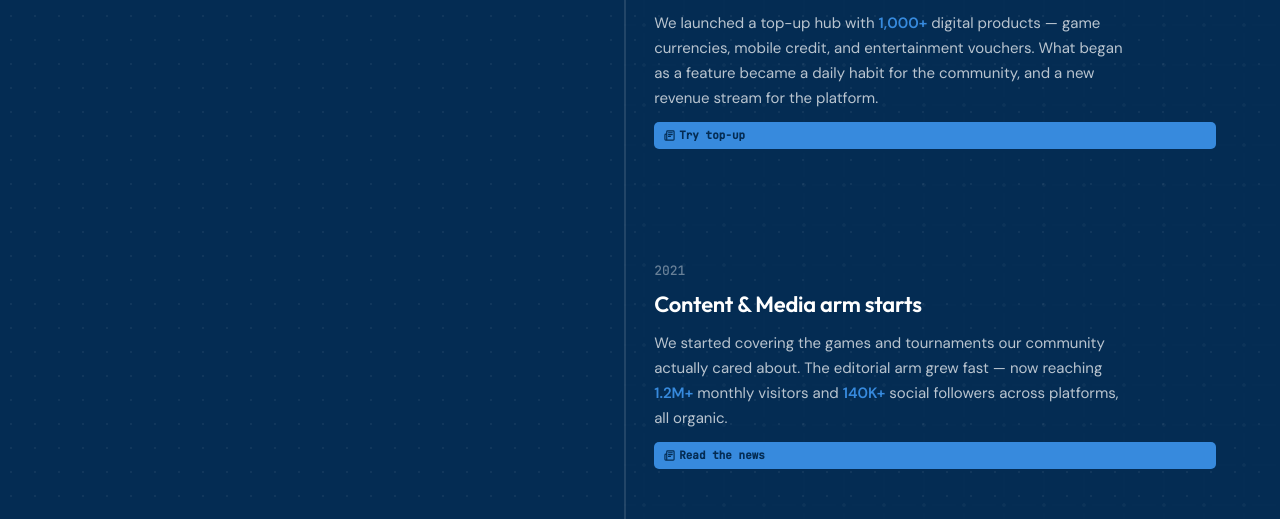
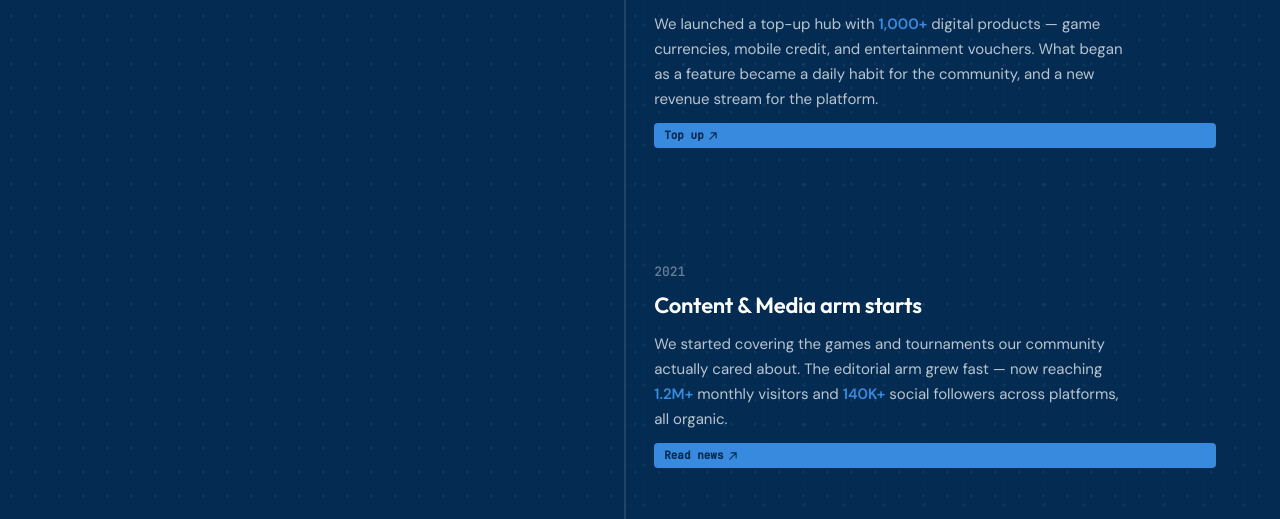
Before and after one commit to niamhramadhaan/gamefinity-landing-page, a Next.js app: page / in a window 1280 px wide. Shown: the part 1981-2500 px from the top of the page. Built offline with nearby package versions, Linux system fonts and the light colour scheme.

Commit message:
Compact Story CTAs with ↗ icon, Navbar News link with icon and smooth crossfade

```diff
--- a/components/Navbar.tsx
+++ b/components/Navbar.tsx
@@ -169,6 +169,7 @@ export default function Navbar() {
             >
               <span className="news-default">Read News</span>
               <span className="news-hover">at blog.gamefinity.id</span>
+              <svg className="news-icon" width="11" height="11" viewBox="0 0 16 16" fill="none"><path d="M5 3h8v8M13 3L3 13" stroke="currentColor" strokeWidth="1.8" strokeLinecap="round" strokeLinejoin="round" /></svg>
             </a>
           </div>
 
@@ -297,7 +298,7 @@ export default function Navbar() {
         }
         .nav-link--news:hover { background: rgba(55,138,221,0.14); }
         .news-default, .news-hover {
-          transition: opacity 0.2s ease, transform 0.2s ease;
+          transition: opacity 0.2s ease;
           display: inline-flex;
           align-items: center;
         }
@@ -307,10 +308,14 @@ export default function Navbar() {
           text-decoration: underline;
           text-underline-offset: 3px;
           opacity: 0;
-          transform: translateY(4px);
         }
-        .nav-link--news:hover .news-default { opacity: 0; transform: translateY(-4px); }
-        .nav-link--news:hover .news-hover { opacity: 1; transform: translateY(0); }
+        .news-icon {
+          flex-shrink: 0;
+          transition: transform 0.2s ease;
+        }
+        .nav-link--news:hover .news-default { opacity: 0; }
+        .nav-link--news:hover .news-hover { opacity: 1; }
+        .nav-link--news:hover .news-icon { transform: translate(1px, -1px); }
         .menu-item {
           display: flex;
           flex-direction: column;
--- a/components/Story.tsx
+++ b/components/Story.tsx
@@ -24,7 +24,7 @@ const milestones = [
     seed: 'gf-story-2020-topup',
     alt: 'Gamefinity top-up platform dashboard, 2020',
     caption: '2020, 1,000+ digital products live',
-    cta: { label: 'Try top-up', href: 'https://topup.gamefinity.id' },
+    cta: { label: 'Top up', href: 'https://topup.gamefinity.id' },
   },
   {
     year: '2021',
@@ -33,7 +33,7 @@ const milestones = [
     seed: 'gf-story-2021-content',
     alt: 'Gamefinity content team at work, 2021',
     caption: '2021, the content engine kicks in',
-    cta: { label: 'Read the news', href: '#news' },
+    cta: { label: 'Read news', href: '#news' },
   },
   {
     year: '2022',
@@ -102,9 +102,9 @@ function Scrolly() {
           </div>
           <div className="era-title">{m.title}</div>
             {m.cta && (
-              <a href={m.cta.href} className="era-cta">
-                <svg width="11" height="11" viewBox="0 0 24 24" fill="none" stroke="currentColor" strokeWidth="2.5" strokeLinecap="round" strokeLinejoin="round"><rect x="5" y="2" width="14" height="20" rx="3" /><line x1="12" y1="18" x2="12" y2="18.01" /></svg>
+              <a href={m.cta.href} className="era-cta" target={m.cta.href.startsWith('http') ? '_blank' : undefined} rel={m.cta.href.startsWith('http') ? 'noopener noreferrer' : undefined}>
                 <span>{m.cta.label}</span>
+                <svg width="10" height="10" viewBox="0 0 16 16" fill="none"><path d="M5 3h8v8M13 3L3 13" stroke="currentColor" strokeWidth="1.8" strokeLinecap="round" strokeLinejoin="round" /></svg>
               </a>
             )}
         </div>
@@ -122,9 +122,9 @@ function Scrolly() {
             <h3 className="ms-title">{ms.title}</h3>
             <p className="ms-body">{ms.body}</p>
             {ms.cta && (
-              <a href={ms.cta.href} className="ms-cta">
-                <svg width="11" height="11" viewBox="0 0 24 24" fill="none" stroke="currentColor" strokeWidth="2.5" strokeLinecap="round" strokeLinejoin="round"><path d="M4 22h16a2 2 0 002-2V4a2 2 0 00-2-2H8a2 2 0 00-2 2v16a2 2 0 01-2 2zm0 0a2 2 0 01-2-2v-9c0-1.1.9-2 2-2h2" /><line x1="10" y1="6" x2="18" y2="6" /><line x1="10" y1="10" x2="18" y2="10" /><line x1="10" y1="14" x2="14" y2="14" /></svg>
+              <a href={ms.cta.href} className="ms-cta" target={ms.cta.href.startsWith('http') ? '_blank' : undefined} rel={ms.cta.href.startsWith('http') ? 'noopener noreferrer' : undefined}>
                 <span>{ms.cta.label}</span>
+                <svg width="10" height="10" viewBox="0 0 16 16" fill="none"><path d="M5 3h8v8M13 3L3 13" stroke="currentColor" strokeWidth="1.8" strokeLinecap="round" strokeLinejoin="round" /></svg>
               </a>
             )}
             <div className="ms-photo-mobile">
@@ -209,8 +209,8 @@ export default function Story() {
           margin-top: 12px; font-family: ${F.mono}; font-size: 11px; font-weight: 600;
           color: ${C.navy}; text-decoration: none;
           background: ${C.interactive};
-          padding: 5px 10px;
-          border-radius: 5px;
+          padding: 4px 10px;
+          border-radius: 4px;
           transition: background 0.18s ease, transform 0.1s ease;
         }
         .era-cta:hover { background: #5ba3e6; transform: translateY(-1px); }
@@ -251,8 +251,8 @@ export default function Story() {
           margin-top: 12px; font-family: ${F.mono}; font-size: 11px; font-weight: 600;
           color: ${C.navy}; text-decoration: none;
           background: ${C.interactive};
-          padding: 5px 10px;
-          border-radius: 5px;
+          padding: 4px 10px;
+          border-radius: 4px;
           transition: background 0.18s ease, transform 0.1s ease;
         }
         .ms-cta:hover { background: #5ba3e6; transform: translateY(-1px); }
```
Also changed, not shown: 1 other file (tests, documents, lock files or other folders).
